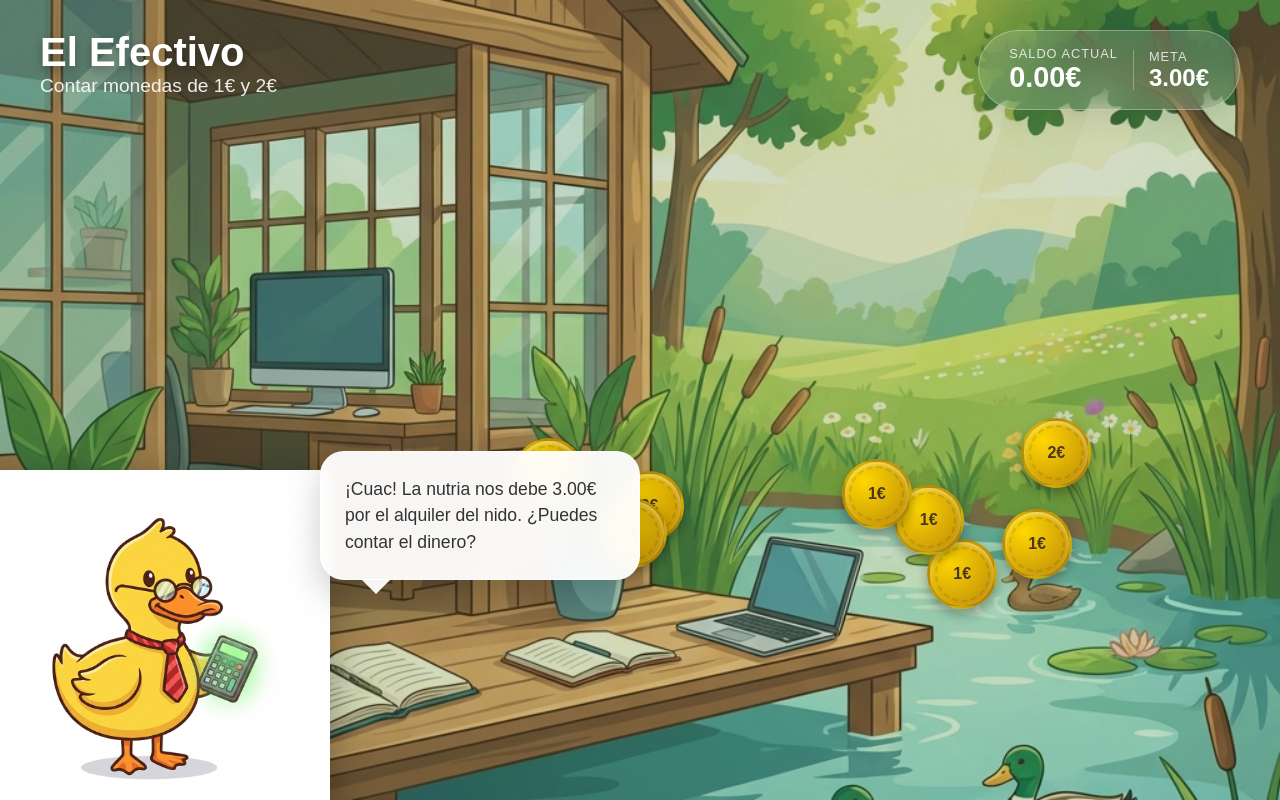
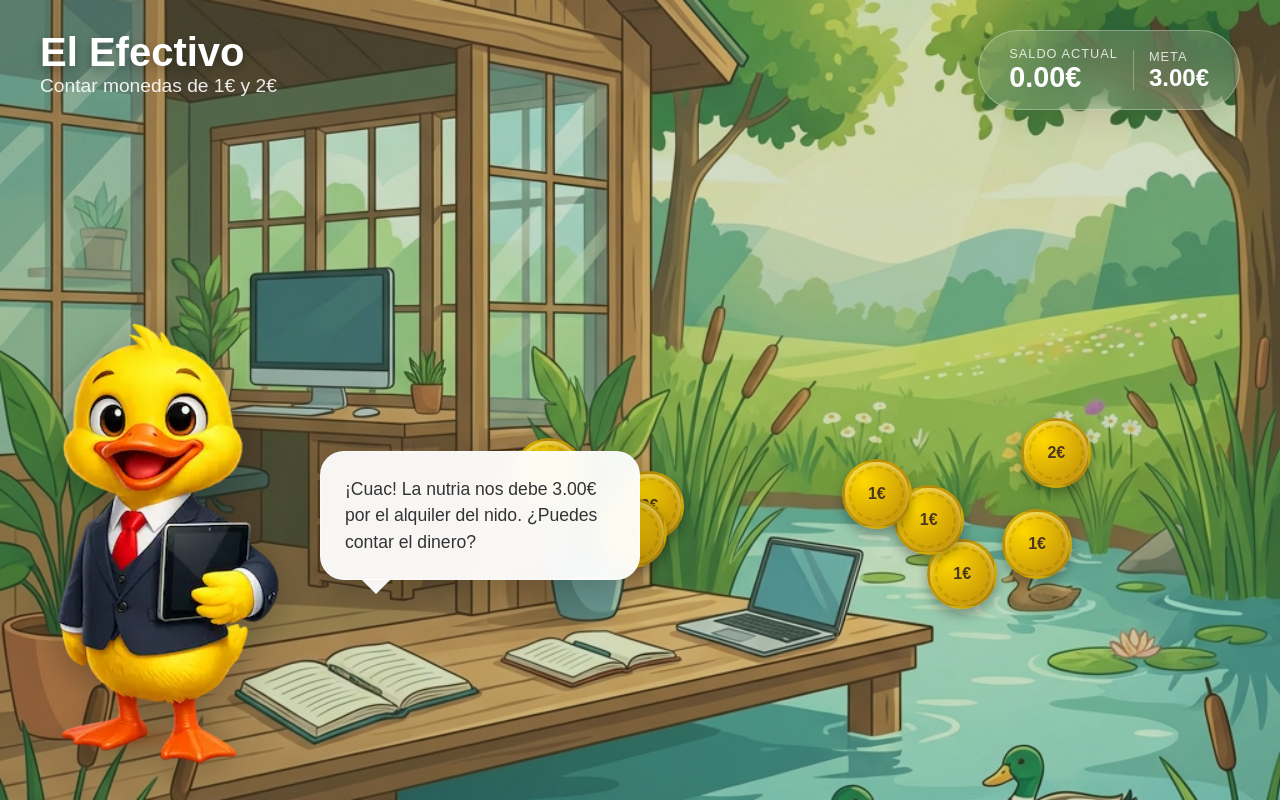
Before and after one commit to prbp03-lab/cuac-ta-corriente, a React (Vite) app: page / in a window 1280 px wide. Built offline with nearby package versions, Linux system fonts and the light colour scheme.

Commit message:
feat: update duck image to img-pato.webp

```diff
--- a/src/App.tsx
+++ b/src/App.tsx
@@ -135,7 +135,7 @@ const App: React.FC = () => {
 
       {/* Paco and Speech Bubble */}
       <motion.img
-        src="/assets/paco.png"
+        src="/assets/img-pato.webp"
         className="paco-duck"
         animate={{
           y: pacoState === 'happy' ? [0, -20, 0] : 0,
```
Also changed, not shown: public/assets/img-pato.webp (added).
